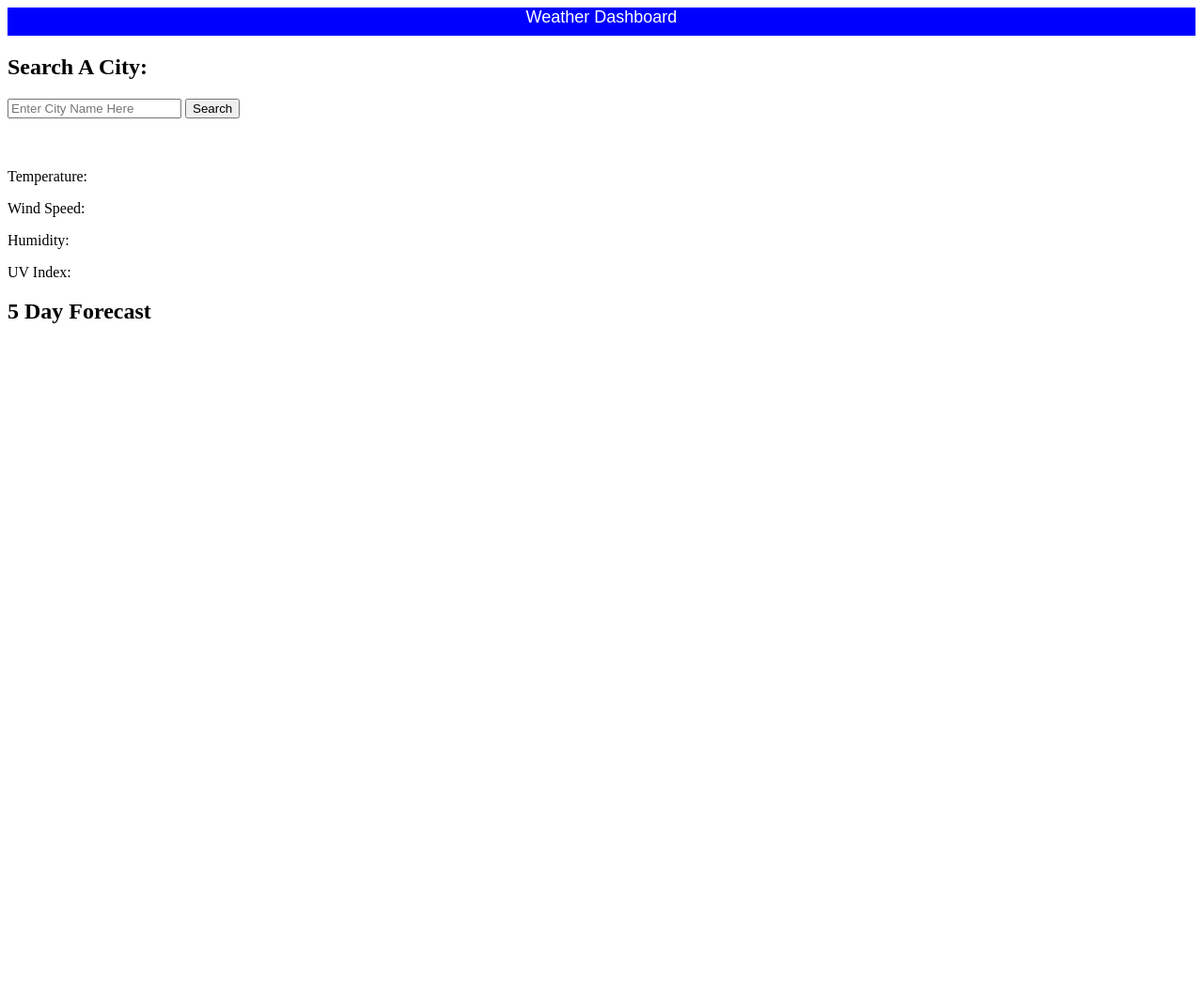
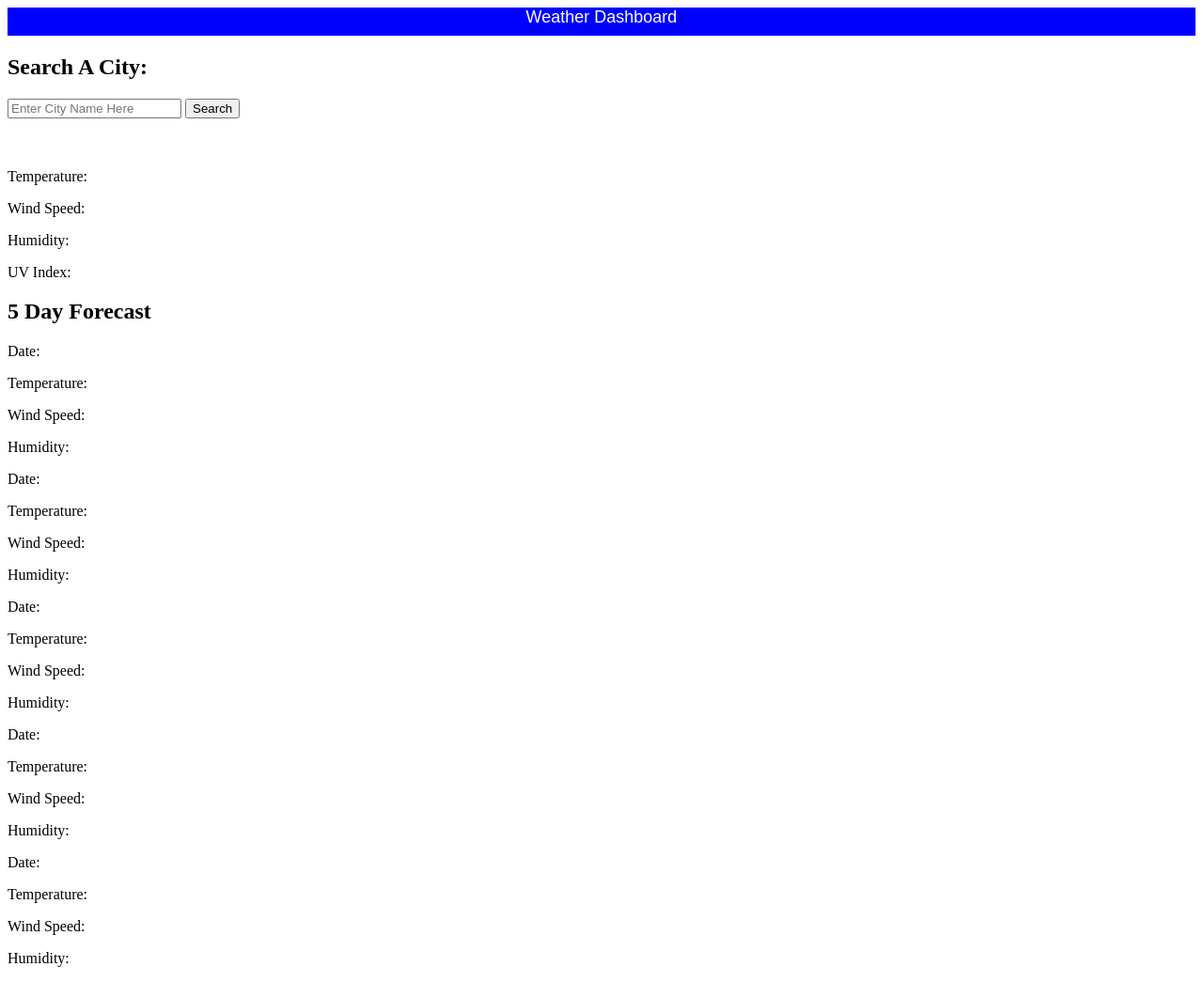
Before and after one commit to Marykate94/edgify-weather, a plain HTML site: page index.html in a window 1280 px wide. Shown: the whole page at 94% size. Before the commit the page ends 800 px from the top, so only its background shows below. Drawn offline with Linux system fonts and the light colour scheme.

Commit message:
added the 5 card layout for forecast section with id's

```diff
--- a/index.html
+++ b/index.html
@@ -36,11 +36,11 @@
     <div id="current-weather">
         <div class="card">
             <h3 id="current-city"></h3>
-            <img id="weather-icon"/>
-            <p class="card info">Temperature:</p>
-            <p class="card info">Wind Speed:</p>
-            <p class="card info">Humidity:</p>
-            <p class="card info">UV Index:</p>
+            <img id="weather-icon" />
+            <p class="card info" id="tempEl">Temperature:</p>
+            <p class="card info" id="windEl">Wind Speed:</p>
+            <p class="card info" id="humidEl">Humidity:</p>
+            <p class="card info" id="uvEl">UV Index:</p>
             <!-- create ids to connect to variables in js file -->
         </div>
     </div>
@@ -52,6 +52,40 @@
             <div class="card">
                 <h2>5 Day Forecast</h2>
                 <!-- need 5 divs for 5 forecast cards -->
+                <div class="card">
+                    <p class="card info" id="dateEl">Date:</p>
+                    <p class="card info" id="tempEl">Temperature:</p>
+                    <p class="card info" id="windEl">Wind Speed:</p>
+                    <p class="card info" id="humidEl">Humidity:</p>
+                </div>
+
+                <div class="card">
+                    <p class="card info" id="dateEl">Date:</p>
+                    <p class="card info" id="tempEl">Temperature:</p>
+                    <p class="card info" id="windEl">Wind Speed:</p>
+                    <p class="card info" id="humidEl">Humidity:</p>
+                </div>
+
+                <div class="card">
+                    <p class="card info" id="dateEl">Date:</p>
+                    <p class="card info" id="tempEl">Temperature:</p>
+                    <p class="card info" id="windEl">Wind Speed:</p>
+                    <p class="card info" id="humidEl">Humidity:</p>
+                </div>
+
+                <div class="card">
+                    <p class="card info" id="dateEl">Date:</p>
+                    <p class="card info" id="tempEl">Temperature:</p>
+                    <p class="card info" id="windEl">Wind Speed:</p>
+                    <p class="card info" id="humidEl">Humidity:</p>
+                </div>
+
+                <div class="card">
+                    <p class="card info" id="dateEl">Date:</p>
+                    <p class="card info" id="tempEl">Temperature:</p>
+                    <p class="card info" id="windEl">Wind Speed:</p>
+                    <p class="card info" id="humidEl">Humidity:</p>
+                </div>
             </div>
         </div>
     </div>
```
